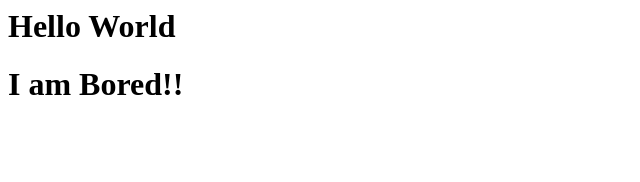
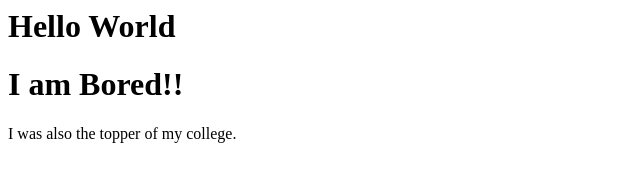
Before and after one commit to dineshraj01/dineshraj01.github.io, a plain HTML site: page index.html in a window 1280 px wide. Shown: the whole page, without its empty margins (0-640 px from the left). Drawn offline with Linux system fonts and the light colour scheme.

Commit message:
Update life events
Something

```diff
--- a/index.html
+++ b/index.html
@@ -1,2 +1,4 @@
 <h1>Hello World</h1>
 <h1>I am Bored!!</h1>
+
+<p>I was also the topper of my college.</p>
```
